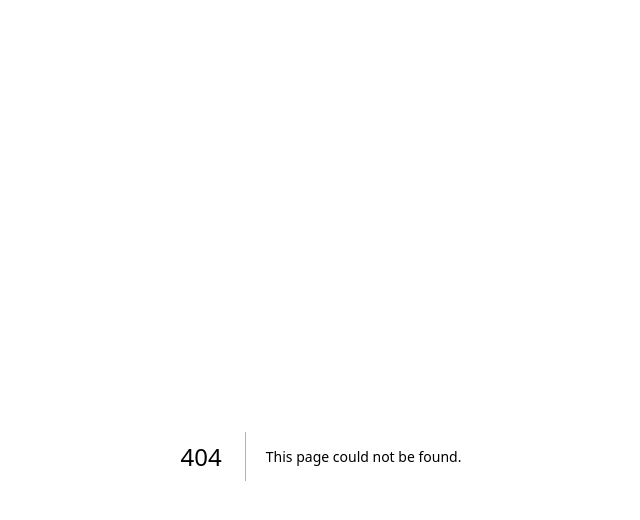
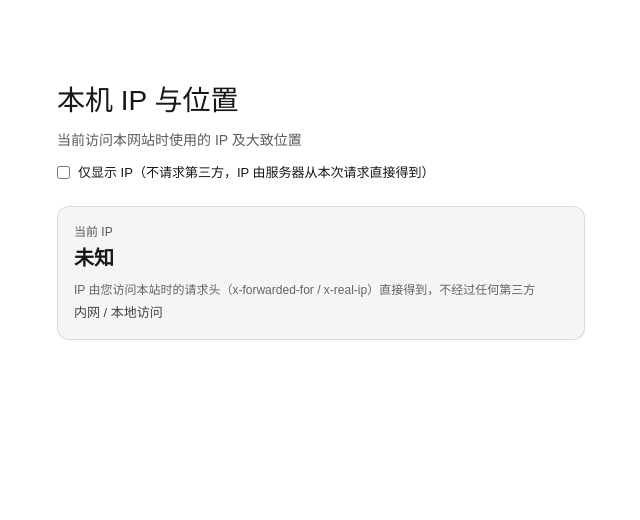
Before and after one commit to YourSigh/next-blog, a Next.js app: page /ip in a window 1280 px wide. Before the commit this address had no page. Shown: the top 520 px of the page, without its empty margins (319-959 px from the left). Built offline with nearby package versions, Linux system fonts and the light colour scheme.

Commit message:
feat：新增ip获取

```diff
--- /dev/null
+++ b/src/app/api/ip/route.ts
@@ -0,0 +1,98 @@
+import { NextResponse } from 'next/server';
+
+/**
+ * 从本次请求中直接获取访问者 IP，不依赖任何第三方服务。
+ * 优先从代理/负载均衡设置的 x-forwarded-for、x-real-ip 读取（最左边为真实客户端 IP）。
+ */
+function getClientIp(request: Request): string | null {
+  const forwarded = request.headers.get('x-forwarded-for');
+  if (forwarded) {
+    const first = forwarded.split(',')[0]?.trim();
+    if (first) return first;
+  }
+  const realIp = request.headers.get('x-real-ip');
+  if (realIp) return realIp.trim();
+  return null;
+}
+
+type GeoResponse = {
+  status: string;
+  country?: string;
+  countryCode?: string;
+  regionName?: string;
+  city?: string;
+  zip?: string;
+  lat?: number;
+  lon?: number;
+  timezone?: string;
+  query?: string;
+};
+
+export async function GET(request: Request) {
+  const ip = getClientIp(request);
+  const url = new URL(request.url);
+  const skipGeo = url.searchParams.get('geo') === '0';
+
+  const isLocal =
+    !ip || ip === '127.0.0.1' || ip === '::1' || ip.startsWith('192.168.') || ip.startsWith('10.');
+
+  if (isLocal) {
+    return NextResponse.json({
+      ip: ip || '未知',
+      isLocal: true,
+      location: null,
+      timezone: null,
+    });
+  }
+
+  if (skipGeo) {
+    return NextResponse.json({
+      ip,
+      isLocal: false,
+      location: null,
+      timezone: null,
+    });
+  }
+
+  try {
+    const res = await fetch(
+      `https://ip-api.com/json/${encodeURIComponent(ip)}?fields=status,country,countryCode,regionName,city,zip,lat,lon,timezone,query`,
+      { next: { revalidate: 3600 } }
+    );
+    // 仅用第三方做「IP → 地理位置」解析，IP 本身来自上面 getClientIp
+    const data = (await res.json()) as GeoResponse;
+
+    if (data.status !== 'success') {
+      return NextResponse.json({
+        ip,
+        isLocal: false,
+        location: null,
+        timezone: data.timezone || null,
+      });
+    }
+
+    const parts = [data.country, data.regionName, data.city].filter(Boolean);
+    const location = parts.length > 0 ? parts.join(' · ') : null;
+
+    return NextResponse.json({
+      ip: data.query || ip,
+      isLocal: false,
+      location,
+      country: data.country ?? null,
+      countryCode: data.countryCode ?? null,
+      region: data.regionName ?? null,
+      city: data.city ?? null,
+      zip: data.zip ?? null,
+      lat: data.lat ?? null,
+      lon: data.lon ?? null,
+      timezone: data.timezone ?? null,
+    });
+  } catch {
+    return NextResponse.json({
+      ip,
+      isLocal: false,
+      location: null,
+      timezone: null,
+    });
+  }
+}
--- a/src/app/components/TopNav.tsx
+++ b/src/app/components/TopNav.tsx
@@ -9,6 +9,7 @@ const navItems = [
   { href: '/markdown-editor', label: 'Markdown 编辑器' },
   { href: '/json-diff', label: 'JSON 对比' },
   { href: '/image-compress', label: '图片压缩' },
+  { href: '/ip', label: '本机 IP' },
 ] as const;
 
 export default function TopNav() {
--- /dev/null
+++ b/src/app/ip/page.tsx
@@ -0,0 +1,152 @@
+'use client';
+
+import { useEffect, useState } from 'react';
+
+type IpInfo = {
+  ip: string;
+  isLocal: boolean;
+  location: string | null;
+  timezone: string | null;
+  country?: string | null;
+  region?: string | null;
+  city?: string | null;
+  lat?: number | null;
+  lon?: number | null;
+};
+
+const cardStyle = {
+  padding: 16,
+  borderRadius: 12,
+  border: '1px solid color-mix(in oklab, var(--foreground) 12%, transparent)',
+  background: 'color-mix(in oklab, var(--foreground) 4%, transparent)',
+};
+
+export default function IpPage() {
+  const [info, setInfo] = useState<IpInfo | null>(null);
+  const [loading, setLoading] = useState(true);
+  const [error, setError] = useState<string | null>(null);
+  const [skipGeo, setSkipGeo] = useState(false);
+
+  useEffect(() => {
+    let cancelled = false;
+    setLoading(true);
+    fetch(`/api/ip${skipGeo ? '?geo=0' : ''}`)
+      .then((res) => {
+        if (!res.ok) throw new Error(`请求失败: ${res.status}`);
+        return res.json();
+      })
+      .then((data: IpInfo) => {
+        if (!cancelled) setInfo(data);
+      })
+      .catch((err: Error) => {
+        if (!cancelled) setError(err.message || '获取 IP 信息失败');
+      })
+      .finally(() => {
+        if (!cancelled) setLoading(false);
+      });
+    return () => {
+      cancelled = true;
+    };
+  }, [skipGeo]);
+
+  if (loading) {
+    return (
+      <div
+        style={{
+          maxWidth: 560,
+          margin: '0 auto',
+          padding: '24px 16px',
+          minHeight: 'calc(100vh - var(--app-header-h) - 48px)',
+        }}
+      >
+        <h1 style={{ fontSize: 28, margin: '0 0 8px' }}>本机 IP 与位置</h1>
+        <p style={{ opacity: 0.7, margin: 0, fontSize: 14 }}>正在获取当前访问本站的 IP 及地理位置…</p>
+        <div style={{ ...cardStyle, marginTop: 20, textAlign: 'center', opacity: 0.8 }}>
+          加载中…
+        </div>
+      </div>
+    );
+  }
+
+  if (error) {
+    return (
+      <div
+        style={{
+          maxWidth: 560,
+          margin: '0 auto',
+          padding: '24px 16px',
+          minHeight: 'calc(100vh - var(--app-header-h) - 48px)',
+        }}
+      >
+        <h1 style={{ fontSize: 28, margin: '0 0 8px' }}>本机 IP 与位置</h1>
+        <p style={{ opacity: 0.7, margin: 0, fontSize: 14 }}>当前访问本网站时使用的 IP 及大致位置</p>
+        <div style={{ ...cardStyle, marginTop: 20, color: 'var(--foreground)' }}>{error}</div>
+      </div>
+    );
+  }
+
+  return (
+    <div
+      style={{
+        maxWidth: 560,
+        margin: '0 auto',
+        padding: '24px 16px',
+        minHeight: 'calc(100vh - var(--app-header-h) - 48px)',
+      }}
+    >
+      <h1 style={{ fontSize: 28, margin: '0 0 8px' }}>本机 IP 与位置</h1>
+      <p style={{ opacity: 0.7, margin: 0, fontSize: 14 }}>
+        当前访问本网站时使用的 IP 及大致位置
+      </p>
+
+      <label style={{ display: 'inline-flex', alignItems: 'center', gap: 8, marginTop: 12, fontSize: 13, cursor: 'pointer' }}>
+        <input
+          type="checkbox"
+          checked={skipGeo}
+          onChange={(e) => setSkipGeo(e.target.checked)}
+        />
+        仅显示 IP（不请求第三方，IP 由服务器从本次请求直接得到）
+      </label>
+
+      <div style={{ marginTop: 20, display: 'flex', flexDirection: 'column', gap: 12 }}>
+        <div style={cardStyle}>
+          <div style={{ fontSize: 12, opacity: 0.7, marginBottom: 4 }}>当前 IP</div>
+          <div style={{ fontSize: 20, fontWeight: 600, fontFamily: 'ui-monospace, monospace' }}>
+            {info?.ip ?? '—'}
+          </div>
+          <div style={{ fontSize: 12, opacity: 0.65, marginTop: 6 }}>
+            IP 由您访问本站时的请求头（x-forwarded-for / x-real-ip）直接得到，不经过任何第三方
+          </div>
+          {info?.isLocal && (
+            <div style={{ fontSize: 13, opacity: 0.8, marginTop: 4 }}>内网 / 本地访问</div>
+          )}
+        </div>
+
+        {(info?.location ?? info?.city ?? info?.region ?? info?.country) && (
+          <div style={cardStyle}>
+            <div style={{ fontSize: 12, opacity: 0.7, marginBottom: 4 }}>位置（来自第三方 Geo 服务，可选）</div>
+            <div style={{ fontSize: 16 }}>
+              {info?.location ?? [info?.country, info?.region, info?.city].filter(Boolean).join(' · ') ?? '—'}
+            </div>
+            {(info?.timezone) && (
+              <div style={{ fontSize: 13, opacity: 0.8, marginTop: 8 }}>时区：{info.timezone}</div>
+            )}
+          </div>
+        )}
+
+        {info?.lat != null && info?.lon != null && (
+          <div style={cardStyle}>
+            <div style={{ fontSize: 12, opacity: 0.7, marginBottom: 4 }}>经纬度</div>
+            <div style={{ fontFamily: 'ui-monospace, monospace', fontSize: 14 }}>
+              {info.lat.toFixed(4)}, {info.lon.toFixed(4)}
+            </div>
+          </div>
+        )}
+
+        {info && !info.location && !info.city && !info.region && !info.country && !info.isLocal && (
+          <div style={{ ...cardStyle, opacity: 0.85 }}>暂无地理位置信息</div>
+        )}
+      </div>
+    </div>
+  );
+}
```
